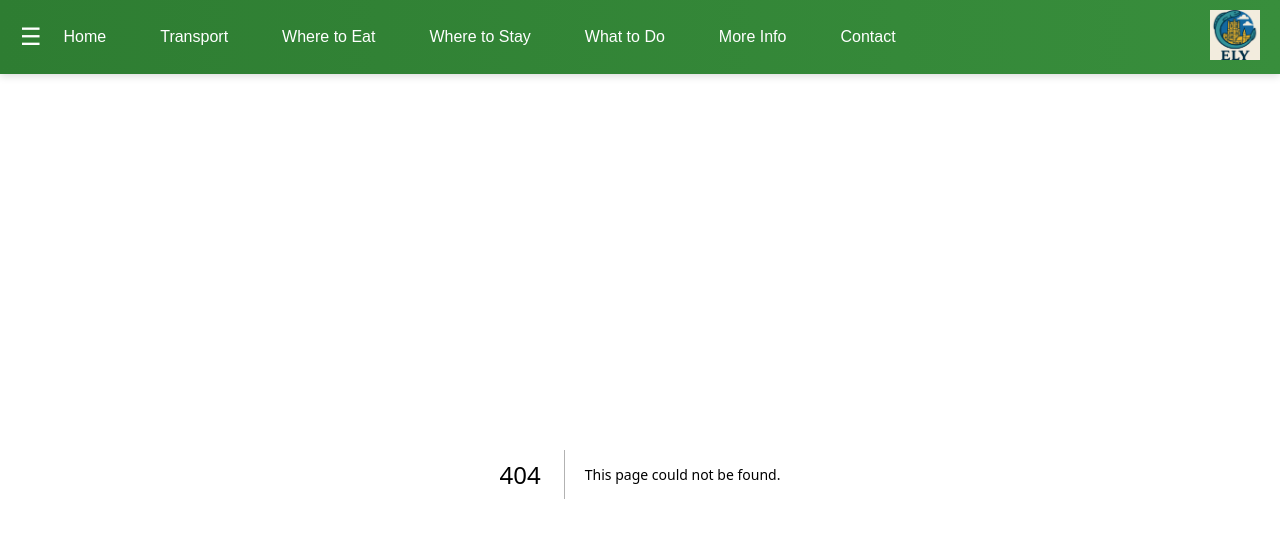
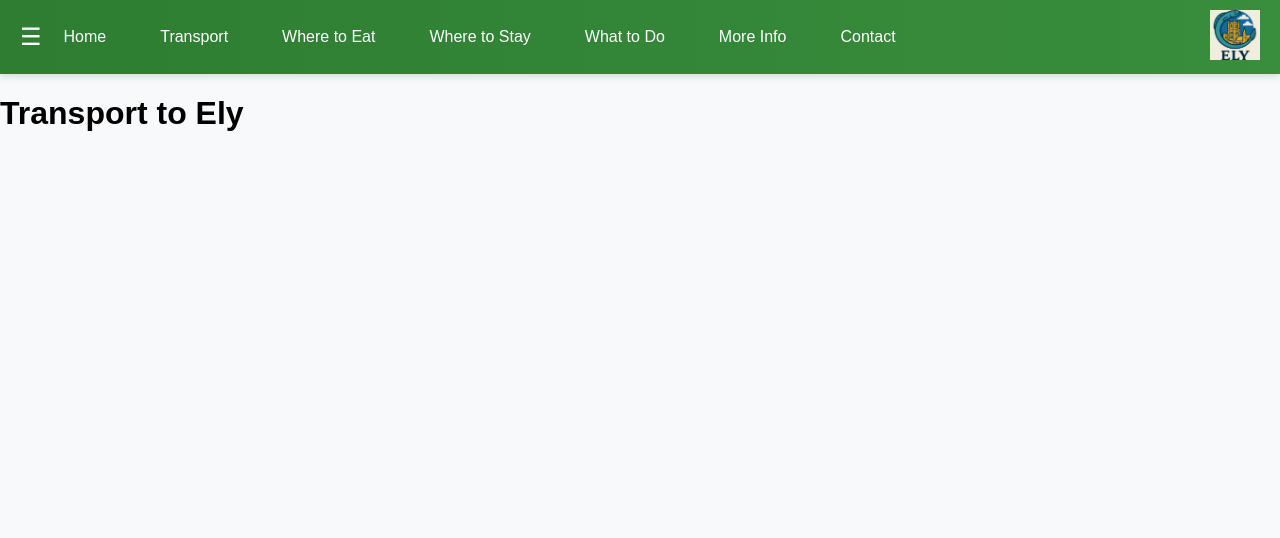
Before and after one commit to JHawkins5/ElyEelGuide, a Next.js app: page /transport in a window 1280 px wide. Before the commit this address had no page. Shown: the top 538 px of the page. Built offline with nearby package versions, Linux system fonts and the light colour scheme.

Commit message:
Created transport page

```diff
--- /dev/null
+++ b/src/app/transport/page.js
@@ -0,0 +1,14 @@
+'use client';
+import React, { useState } from 'react';
+import './transport.css';
+import Link from 'next/link';
+
+const Transport = () => {
+    return (
+        <div>
+            <h1 className="title">Transport to Ely</h1>
+        </div>
+    );
+}
+
+export default Transport;
```
Also changed, not shown: src/app/transport/transport.css (added).
